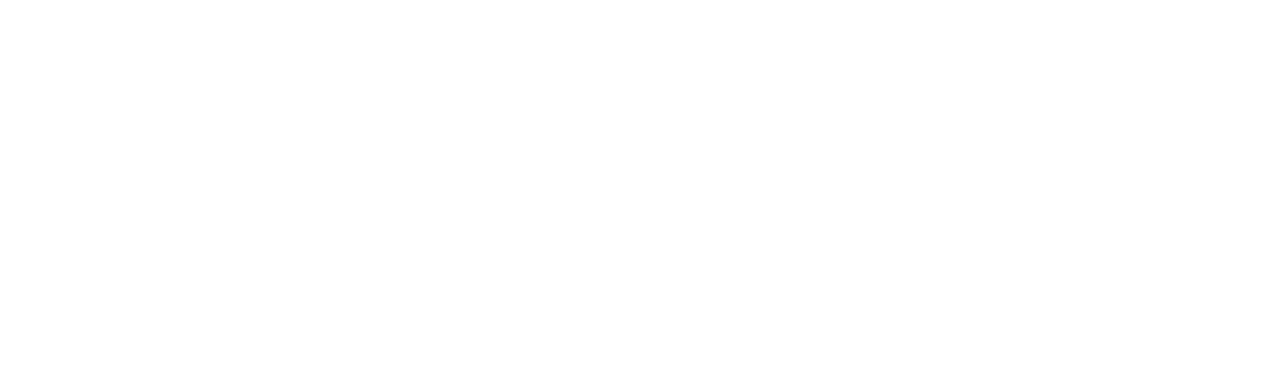
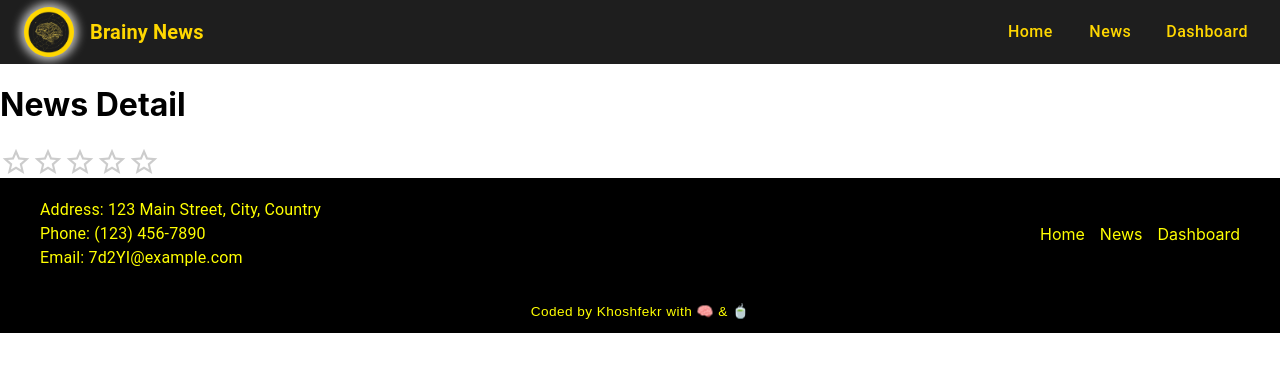
Before and after one commit to KhoshfekrMH/brainy-news, a React (Create React App) app in the folder frontend/: page /test in a window 1280 px wide. Before the commit this address had no page. Shown: the top 372 px of the page. Built offline with nearby package versions, Linux system fonts and the light colour scheme; a web font is replaced by a local one.

Commit message:
feat(ElementUi): add FiveStar

```diff
--- a/frontend/src/App.js
+++ b/frontend/src/App.js
@@ -7,6 +7,7 @@
 import LogInEntry from "./pages/Dashboard/pages/LogInEntry";
 import Homepage from "./pages/Homepage";
 import News from "./pages/News";
+import NewsDetail from "./news/pages/NewsDetail";
 
 import "./App.css";
 
@@ -21,6 +22,7 @@
             <Route path="/dashboard" element={<Dashboard />} />
             <Route path="/sign-up" element={<SignUpEntry />} />
             <Route path="/log-in" element={<LogInEntry />} />
+            <Route path="/test" element={<NewsDetail />} />
           </Routes>
         </Router>
       </NewsProvider>
--- /dev/null
+++ b/frontend/src/news/pages/NewsDetail.js
@@ -0,0 +1,14 @@
+import React from "react";
+import PageLayout from "../../shared/layout/PageLayout";
+import FiveStar from "../../shared/components/UIElements/FiveStar";
+
+const NewsDetail = () => {
+  return (
+    <PageLayout showBanner={false}>
+      <h1>News Detail</h1>
+      <FiveStar />
+    </PageLayout>
+  );
+};
+
+export default NewsDetail;
--- a/frontend/src/pages/Dashboard/components/DashboardMenuUI/DashboardMenu.js
+++ b/frontend/src/pages/Dashboard/components/DashboardMenuUI/DashboardMenu.js
@@ -10,7 +10,7 @@
   const { currentUser } = useContext(UserContext);
   const [selectedTab, setSelectedTab] = useState(0);
 
-  const handleChange = (event, newValue) => {
+  const handleChange = (newValue) => {
     setSelectedTab(newValue);
   };
 
--- /dev/null
+++ b/frontend/src/shared/components/UIElements/FiveStar.js
@@ -0,0 +1,38 @@
+//TODO: connect it to the backend
+import React, { useState } from "react";
+import Rating from "@mui/material/Rating";
+import Tooltip from "@mui/material/Tooltip";
+
+const FiveStar = ({ defaultValue = 0, onRatingChange }) => {
+  const [rating, setRating] = useState(defaultValue);
+
+  const handleRatingChange = (newValue) => {
+    setRating(newValue);
+    if (onRatingChange) {
+      onRatingChange(newValue);
+    }
+  };
+
+  return (
+    <Tooltip title={`Rating: ${rating || "Not Rated"}`}>
+      <Rating
+        name="five-star-rating"
+        value={rating}
+        onChange={handleRatingChange}
+        precision={1}
+        max={5}
+        sx={{
+          display: "flex",
+          justifyContent: "center",
+          fontSize: "2rem",
+          color: "gold",
+          "& .MuiRating-iconEmpty": {
+            color: "#ccc",
+          },
+        }}
+      />
+    </Tooltip>
+  );
+};
+
+export default FiveStar;
```
